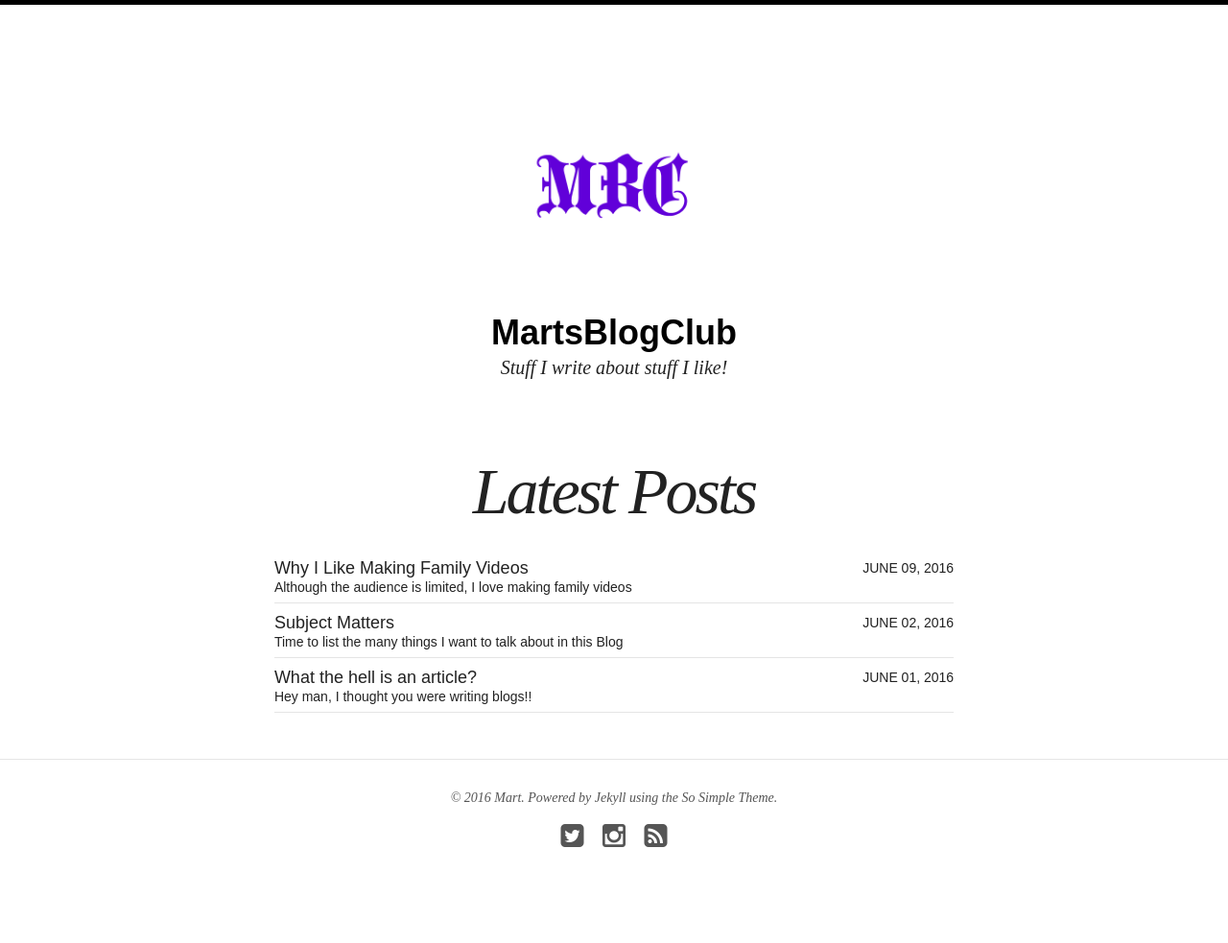
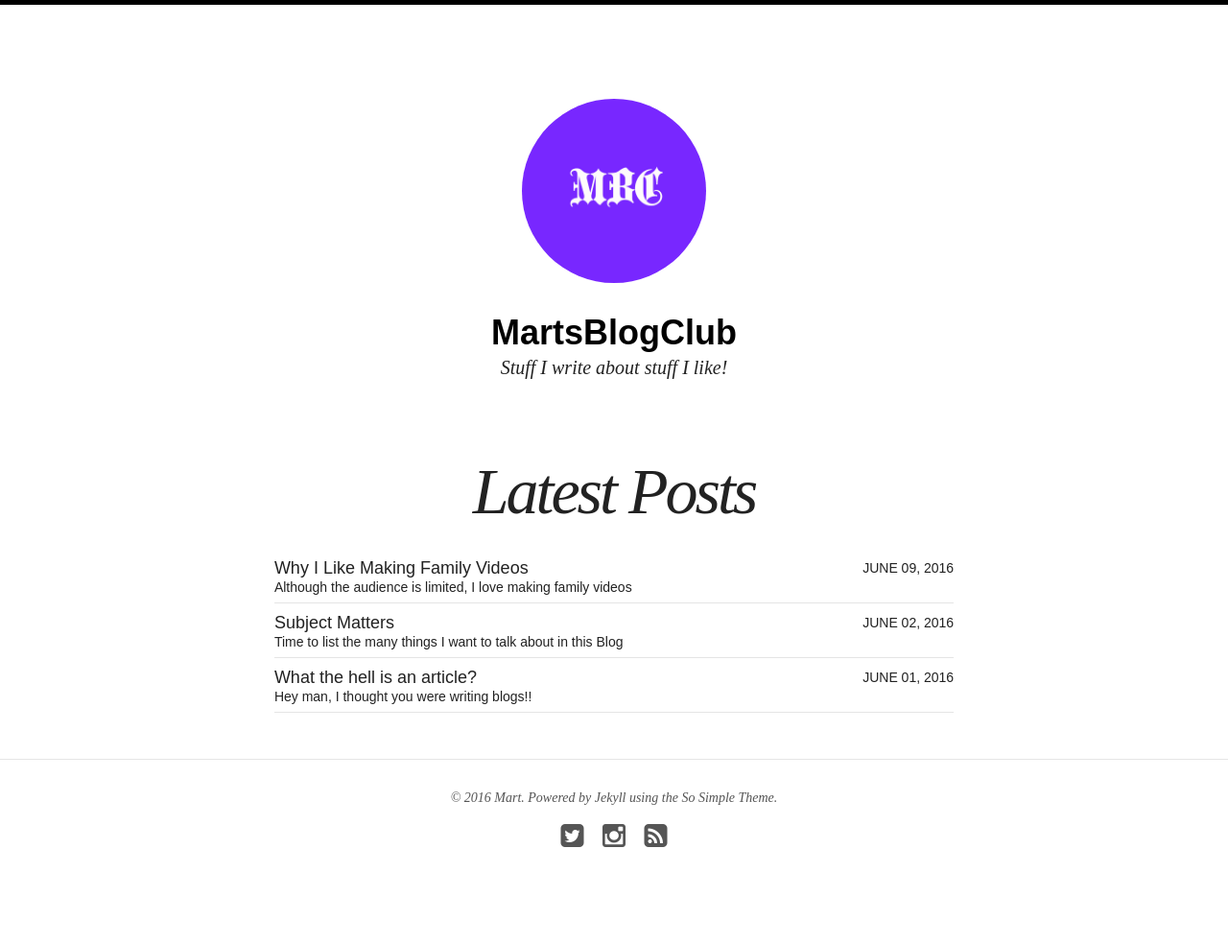
Before and after one commit to dawsneyland/dawsneyland.github.io, a Jekyll site: the page built from index.html, in a window 1280 px wide. Shown: the whole page at 96% size. Built offline with Jekyll 4.4.1, drawn with Linux system fonts in a browser that asks for light colours; nearby versions of some CDN libraries.

Commit message:
Update _config.yml

```diff
--- a/_config.yml
+++ b/_config.yml
@@ -3,7 +3,7 @@
 title: MartsBlogClub
 locale: en_GB
 description: Stuff I write about stuff I like!
-logo: firstlogo.png
+logo: secondlogo.png
 search: true
 url: http://martsvideoclub.github.io/martsbc
 
```
